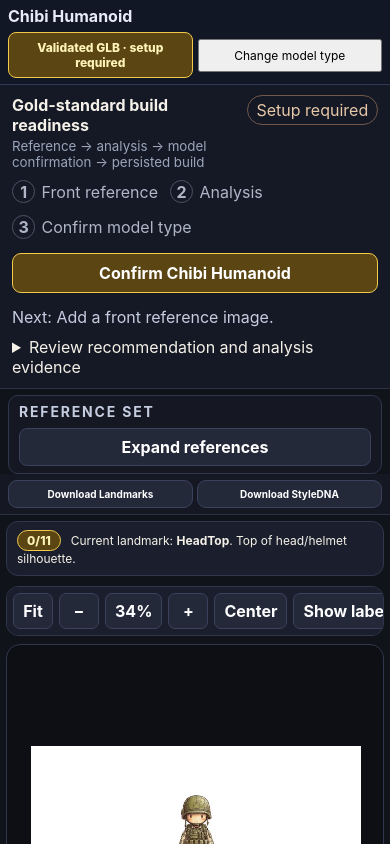
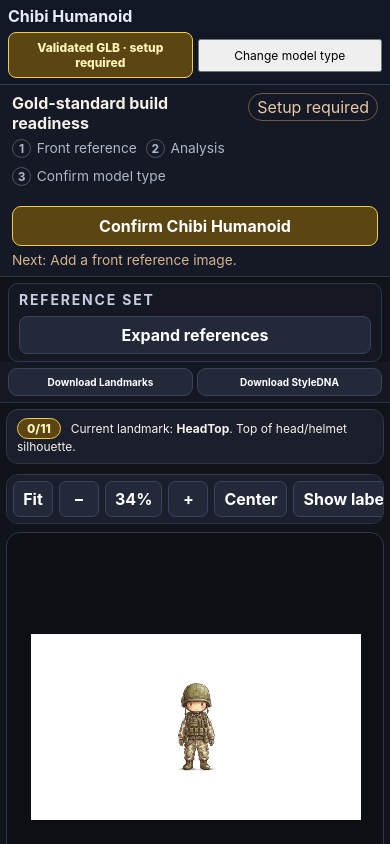
Before and after one commit to JCDevBot/low-poly-character-studio, a React (Vite) app in the folder apps/style-studio/: page / in a window 390 px wide. Both pictures are taken after a click on the button "Start with this model". Built offline with nearby package versions, Linux system fonts and the light colour scheme.

Commit message:
Preserve viewport height with compact readiness layout

```diff
--- a/apps/style-studio/src/vertical-slice-readiness.css
+++ b/apps/style-studio/src/vertical-slice-readiness.css
@@ -1,13 +1,13 @@
 .verticalSliceReadiness {
   border-bottom: 1px solid #2d3343;
   background: #151925;
-  padding: 0.75rem 1rem;
+  padding: 0.6rem 1rem;
   display: grid;
-  gap: 0.65rem;
+  gap: 0.45rem;
 }
 
 .verticalSliceReadinessHeading,
-.verticalSliceReadinessBody,
+.verticalSliceReadinessRow,
 .verticalSliceReadinessSteps,
 .verticalSliceAnalysisGrid {
   display: flex;
@@ -15,41 +15,38 @@
   align-items: center;
 }
 
-.verticalSliceReadinessHeading { justify-content: space-between; }
-.verticalSliceReadinessHeading div { display: grid; gap: 0.15rem; }
+.verticalSliceReadinessHeading,
+.verticalSliceReadinessRow { justify-content: space-between; }
+.verticalSliceReadinessHeading div { display: grid; gap: 0.1rem; }
 .verticalSliceReadinessHeading small { color: #9aa4ba; }
 .verticalSliceReadinessHeading > span {
   border: 1px solid #70584a;
   border-radius: 999px;
-  padding: 0.25rem 0.55rem;
+  padding: 0.2rem 0.5rem;
   color: #e7c8a8;
   white-space: nowrap;
 }
 .verticalSliceReadinessHeading > span[data-ready="true"] { border-color: #397a5c; color: #8fdfb7; }
 
 .verticalSliceReadinessSteps { list-style: none; margin: 0; padding: 0; flex-wrap: wrap; }
-.verticalSliceReadinessSteps li {
-  display: flex;
-  align-items: center;
-  gap: 0.4rem;
-  color: #aeb6c8;
-}
+.verticalSliceReadinessSteps li { display: flex; align-items: center; gap: 0.35rem; color: #aeb6c8; }
 .verticalSliceReadinessSteps strong {
   display: grid;
   place-items: center;
-  width: 1.45rem;
-  height: 1.45rem;
+  width: 1.35rem;
+  height: 1.35rem;
   border-radius: 50%;
   border: 1px solid #4b5366;
 }
 .verticalSliceReadinessSteps li[data-complete="true"] { color: #8fdfb7; }
 .verticalSliceReadinessSteps li[data-complete="true"] strong { border-color: #397a5c; background: #1e4937; }
+.verticalSliceReadinessRow .primary { min-width: 15rem; }
 
-.verticalSliceReadinessBody { align-items: flex-start; justify-content: space-between; }
-.verticalSliceReadinessBody > div:first-child { min-width: 0; }
-.verticalSliceReadinessBody p { margin: 0.2rem 0; }
-.verticalSliceConfirmation { min-width: min(22rem, 40vw); display: grid; gap: 0.35rem; }
-.verticalSliceConfirmation ul { margin: 0; padding-left: 1.1rem; color: #d5b38f; }
+.verticalSliceNextStep { margin: 0; color: #d5b38f; }
+.verticalSliceNextStep.ready { color: #8fdfb7; }
+.verticalSliceEvidence summary { color: #aeb6c8; cursor: pointer; }
+.verticalSliceEvidenceBody { padding-top: 0.45rem; }
+.verticalSliceEvidenceBody p { margin: 0.2rem 0; }
 .verticalSliceWarning { color: #e3b879; }
 .verticalSliceAnalysisGrid { align-items: stretch; flex-wrap: wrap; margin-top: 0.5rem; }
 .verticalSliceAnalysisGrid div { border: 1px solid #30384a; border-radius: 0.35rem; padding: 0.4rem 0.55rem; }
@@ -57,8 +54,14 @@
 .verticalSliceAnalysisGrid dd { margin: 0.15rem 0 0; }
 
 @media (max-width: 760px) {
-  .verticalSliceReadiness { padding: 0.65rem 0.75rem; }
-  .verticalSliceReadinessBody { display: grid; }
-  .verticalSliceConfirmation { min-width: 0; }
+  .verticalSliceReadiness { padding: 0.5rem 0.75rem; gap: 0.35rem; }
   .verticalSliceReadinessHeading { align-items: flex-start; }
+  .verticalSliceReadinessHeading small { display: none; }
+  .verticalSliceReadinessRow { display: grid; gap: 0.4rem; }
+  .verticalSliceReadinessSteps { gap: 0.55rem; }
+  .verticalSliceReadinessSteps li { font-size: 0.86rem; }
+  .verticalSliceReadinessSteps strong { width: 1.2rem; height: 1.2rem; font-size: 0.75rem; }
+  .verticalSliceReadinessRow .primary { min-width: 0; width: 100%; }
+  .verticalSliceEvidence { display: none; }
+  .verticalSliceNextStep { font-size: 0.86rem; }
 }
```
